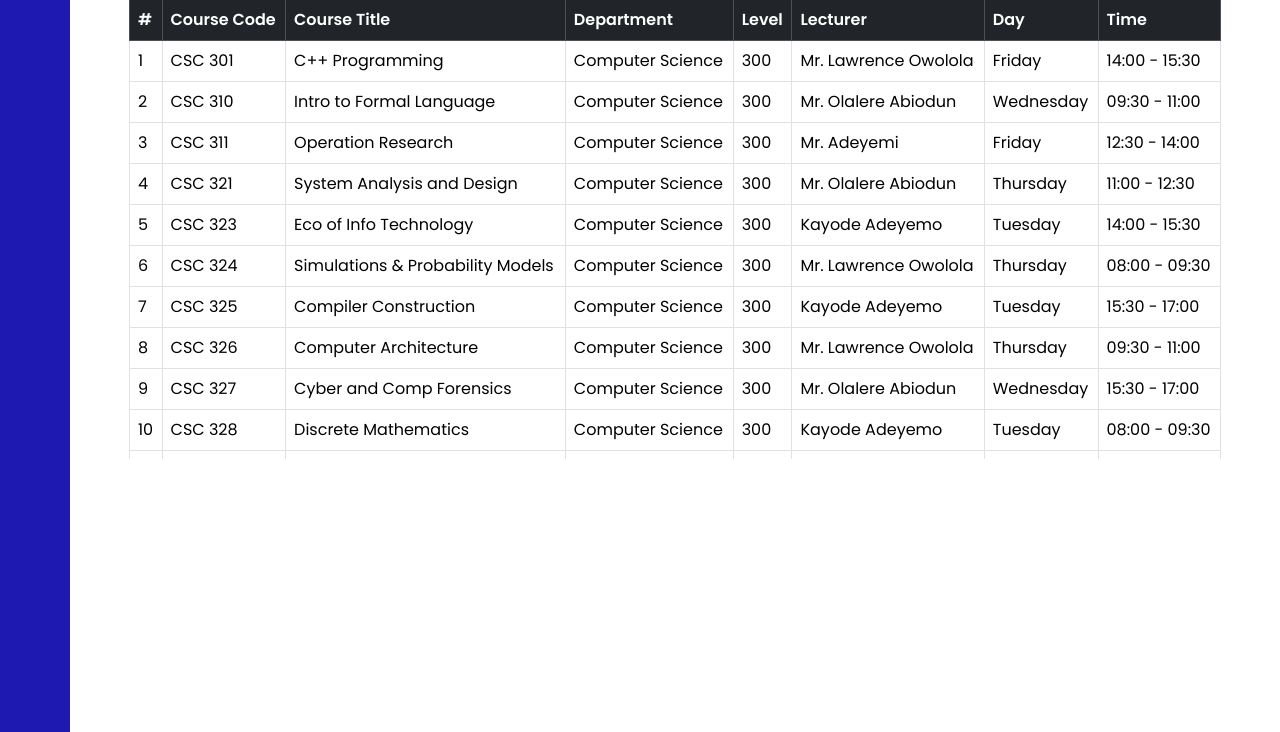
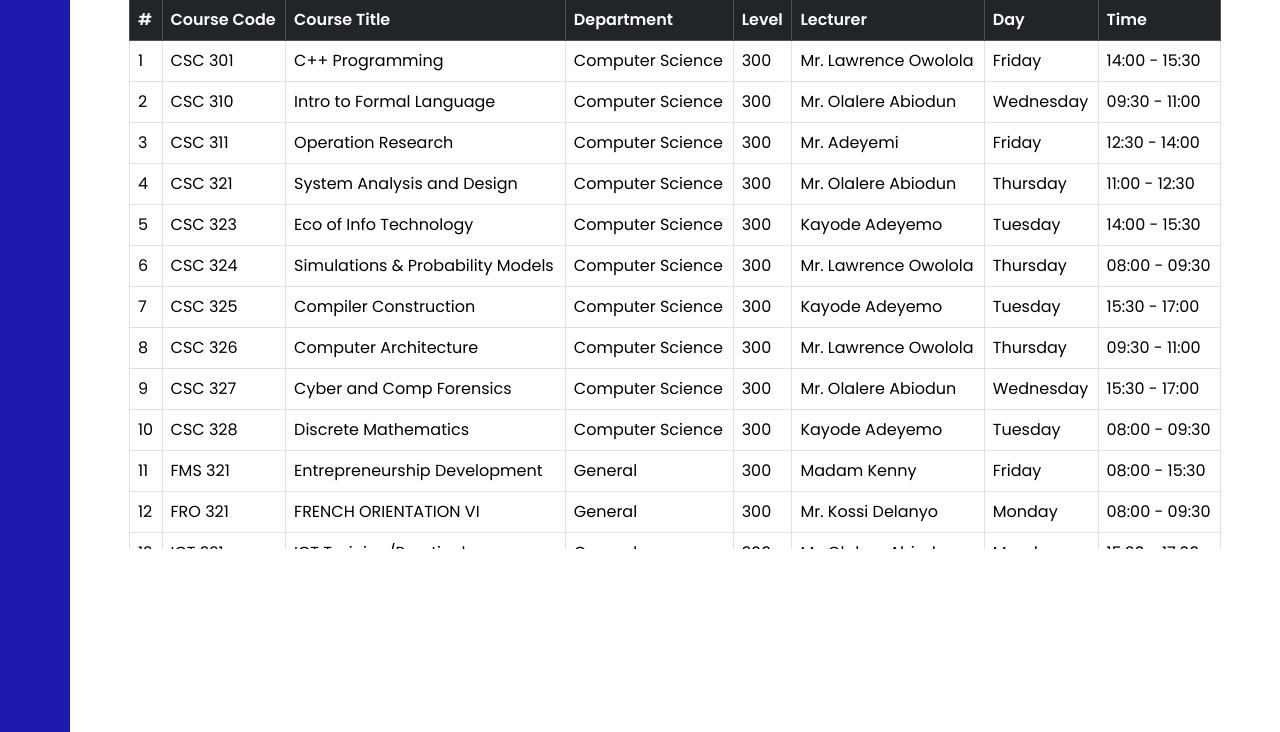
Before and after one commit to EmmanuelAyanleye/finyearbackend, a Django app: page /student/32/courses/ in a window 1280 px wide. Shown: the part 150-882 px from the top of the page. Run offline with Django 5.2, Linux system fonts and the light colour scheme; a user stored in the database is signed in; data comes from the database, SQL or seed files in the repository; both versions use the stored data as it was after the commit; parts of the project's set-up code (start-up, migrations or seed data) failed here and were passed over; some libraries are stand-ins or nearby versions.

Commit message:
Updated DB

```diff
--- a/templates/home/student_courses.html
+++ b/templates/home/student_courses.html
@@ -104,7 +104,7 @@
                     <h2 class="text-center mb-4">View Courses</h2>
                     <div class="card-body">
                         {% if courses %}
-                        <div class="table-responsive" style="max-height: 460px;     overflow-y: auto;">
+                        <div class="table-responsive" style="max-height: 550px;     overflow-y: auto;">
                             <table class="table table-bordered table-hover">
                                 <thead class="table-dark sticky-top">
                                         <tr>
--- a/templates/home/view_student_courses.html
+++ b/templates/home/view_student_courses.html
@@ -183,7 +183,7 @@
                     <h2 class="text-center mb-4">Courses Offering by <span id="name">{{ student.full_name }}</span></h2>
                     <div class="card-body">
                         {% if courses %}
-                        <div class="table-responsive" style="max-height: 460px;     overflow-y: auto;">
+                        <div class="table-responsive" style="max-height: 520px;     overflow-y: auto;">
                             <table class="table table-bordered table-hover">
                                 <thead class="table-dark sticky-top">
                                     <tr>
```
Also changed, not shown: db.sqlite3.
